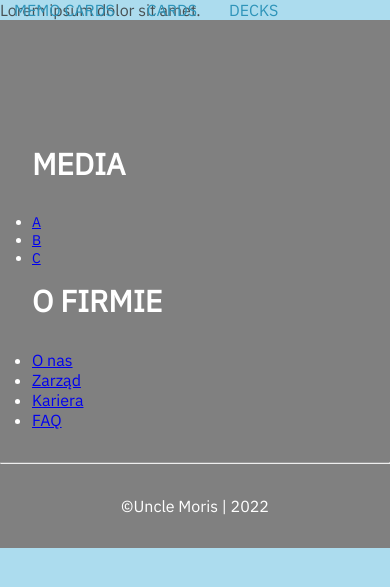
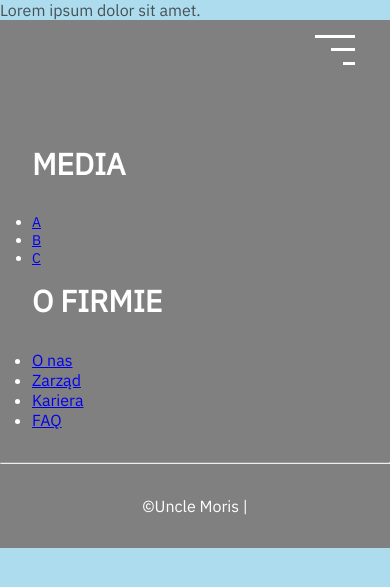
Before and after one commit to MemoryCards/backend, a Django app: page /about in a window 390 px wide. Shown: the top 587 px of the page. Run offline with Django 4.2, Linux system fonts and the light colour scheme; some libraries are stand-ins or nearby versions.

Commit message:
new navigation

```diff
--- a/memory_cards/main/static/main/css/style.css
+++ b/memory_cards/main/static/main/css/style.css
@@ -40,6 +40,49 @@ body {
 
 .section-padding {
   padding: 6em 2em;
+}
+
+.burger-btn {
+  position: fixed;
+  display: none;
+  top: 20px;
+  right: 20px;
+  padding: 1em;
+  background: none;
+  border: 2px solid transparent;
+  cursor: pointer;
+  z-index: 5;
+}
+.burger-btn:focus {
+  outline: none;
+  border-radius: 8px;
+}
+.burger-btn:hover .burger-btn__bars, .burger-btn:hover .burger-btn__bars::after, .burger-btn:hover .burger-btn__bars::before {
+  width: 100%;
+}
+.burger-btn__bars, .burger-btn__bars::after, .burger-btn__bars::before {
+  position: absolute;
+  right: 0;
+  height: 3px;
+  content: "";
+  background-color: white;
+  transition: width 0.3s;
+}
+.burger-btn__box {
+  position: relative;
+  width: 40px;
+  height: 30px;
+}
+.burger-btn__bars {
+  width: 100%;
+}
+.burger-btn__bars::after {
+  top: 13px;
+  width: 60%;
+}
+.burger-btn__bars::before {
+  top: 27px;
+  width: 30%;
 }
 
 .nav {
@@ -117,6 +160,14 @@ body {
     background-image: url("../img/business-card-ge8da23410_1920.png");
   }
 }
+@media (max-width: 576px) {
+  .burger-btn {
+    display: block;
+  }
+  .nav-desktop {
+    display: none;
+  }
+}
 .memo-card {
   margin-top: 150px;
   color: #475053;
--- a/memory_cards/main/static/main/js/main.js
+++ b/memory_cards/main/static/main/js/main.js
@@ -1,3 +1,10 @@
 const footerYearSpan = document.querySelector('.y')
 const year = new Date().getFullYear();
 footerYearSpan.textContent = `${year}`
+
+const burgerBtn = document.querySelector('.burger-btn')
+const navMobile = document.querySelector('.nav-mobile')
+
+const mobileNav
+
+burgerBtn.addEventListener('click', )
--- a/memory_cards/main/static/main/sass/abstracts/_mixins.scss
+++ b/memory_cards/main/static/main/sass/abstracts/_mixins.scss
@@ -5,7 +5,7 @@
   right: 0;
   height: 3px;
   content: '';
-  background-color: #fff;
+  background-color: white;
   transition: width .3s;
 }
 
--- a/memory_cards/main/static/main/sass/pages/_base.scss
+++ b/memory_cards/main/static/main/sass/pages/_base.scss
@@ -1,6 +1,54 @@
 @use '../abstracts/colors' as colors;
+@use "../abstracts/mixins" as *;
 
+.burger-btn {
+  position: fixed;
 
+  display: none;
+
+  top: 20px;
+  right: 20px;
+  padding: 1em;
+  background: none;
+  border: 2px solid transparent;
+  cursor: pointer;
+  z-index: 5;
+
+  &:focus {
+    outline: none;
+    border-radius: 8px;
+  }
+
+  &:hover {
+    .burger-btn__bars, .burger-btn__bars::after, .burger-btn__bars::before {
+      width: 100%;
+    }
+  }
+
+  &__bars, &__bars::after, &__bars::before {
+    @include burgerBtn
+  }
+
+  &__box {
+    position: relative;
+    width: 40px;
+    height: 30px;
+  }
+
+  &__bars {
+    width: 100%;
+
+    &::after {
+      top: 13px;
+      width: 60%;
+    }
+
+    &::before {
+      top: 27px;
+      width: 30%;
+    }
+  }
+}
 
 .nav {
   position: fixed;
@@ -89,3 +137,12 @@
     background-image: url('../img/business-card-ge8da23410_1920.png');
   }
 }
+
+@media (max-width: 576px) {
+  .burger-btn {
+    display: block;
+  }
+  .nav-desktop {
+    display: none;
+  }
+}
--- a/memory_cards/main/templates/base.html
+++ b/memory_cards/main/templates/base.html
@@ -27,6 +27,11 @@
             <a class="nav__link" href="{% url 'cards:all' %}">Cards</a>
             <a class="nav__link" href="{% url 'decks:all' %}">Decks</a>
         </nav>
+        <button class="burger-btn">
+            <div class="burger-btn__box">
+                <div class="burger-btn__bars"></div>
+            </div>
+        </button>
         <nav class="nav nav-mobile">
             <a class="nav__link nav__link-brand" href="{% url 'main:home' %}">MEMO CARDS</a>
             <a class="nav__link" href="{% url 'cards:all' %}">Cards</a>
```
